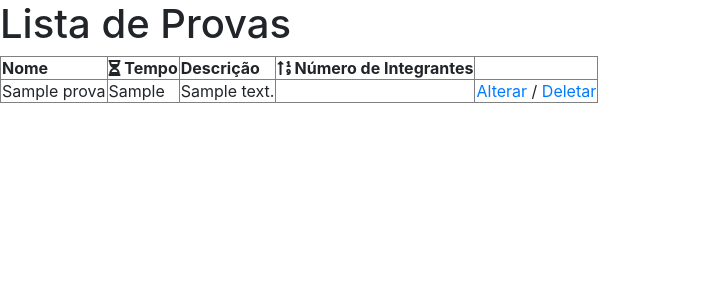
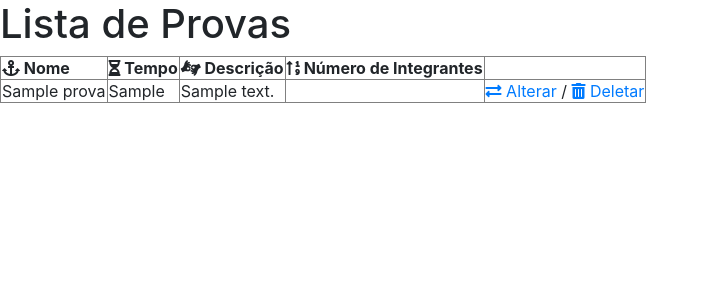
Before and after one commit to rafaelvormerschmitz/GincanaCI, a CodeIgniter app: page /GincanaCI/index.php/prova/index in a window 1280 px wide. Shown: the top 300 px of the page, without its empty margins (0-709 px from the left). Run offline with CodeIgniter, Linux system fonts and the light colour scheme; tables that the repository leaves empty or names only in its code hold one stand-in row (values such as "Sample post"); data that the repository does not hold is empty.

Commit message:
Ultimo ultimaço da noite

```diff
--- a/application/views/ListaProva.php
+++ b/application/views/ListaProva.php
@@ -16,9 +16,9 @@
         <table border="1">
             <thead>
                 <tr>
-                    <th> Nome</th>
-                    <th><i class="fas fa-hourglass-half"></i>          Tempo</th>
-                    <th>Descrição</th>
+                    <th> <i class="fas fa-anchor"></i> Nome</th>
+                    <th><i class="fas fa-hourglass-half"></i> Tempo</th>
+                    <th> <i class="fas fa-american-sign-language-interpreting"></i>     Descrição </th>
                     <th><i class="fas fa-sort-numeric-up"></i>         Número de Integrantes</th>
                 </tr>
             </thead>
@@ -31,9 +31,9 @@
                     echo '<td>' . $p->descricao . '</td>';
                     echo '<td>' . $p->NmIntegrantes . '</td>';
                     echo '<td>'
-                    . '<a href="' . $this->config->base_url() . 'index.php/Prova/alterar/' . $p->id . '">Alterar</a>'
+                    . '<a href="' . $this->config->base_url() . 'index.php/Prova/alterar/' . $p->id . '"> <i class="fas fa-exchange-alt"></i>  Alterar</a>'
                     . ' / '
-                    . '<a href="' . $this->config->base_url() . 'index.php/Prova/deletar/' . $p->id . '">Deletar</a>'
+                    . '<a href="' . $this->config->base_url() . 'index.php/Prova/deletar/' . $p->id . '"> <i class="fas fa-trash-alt"></i>    Deletar</a>'
                     . '</td>';
                     echo '</tr>';
                 }
```
